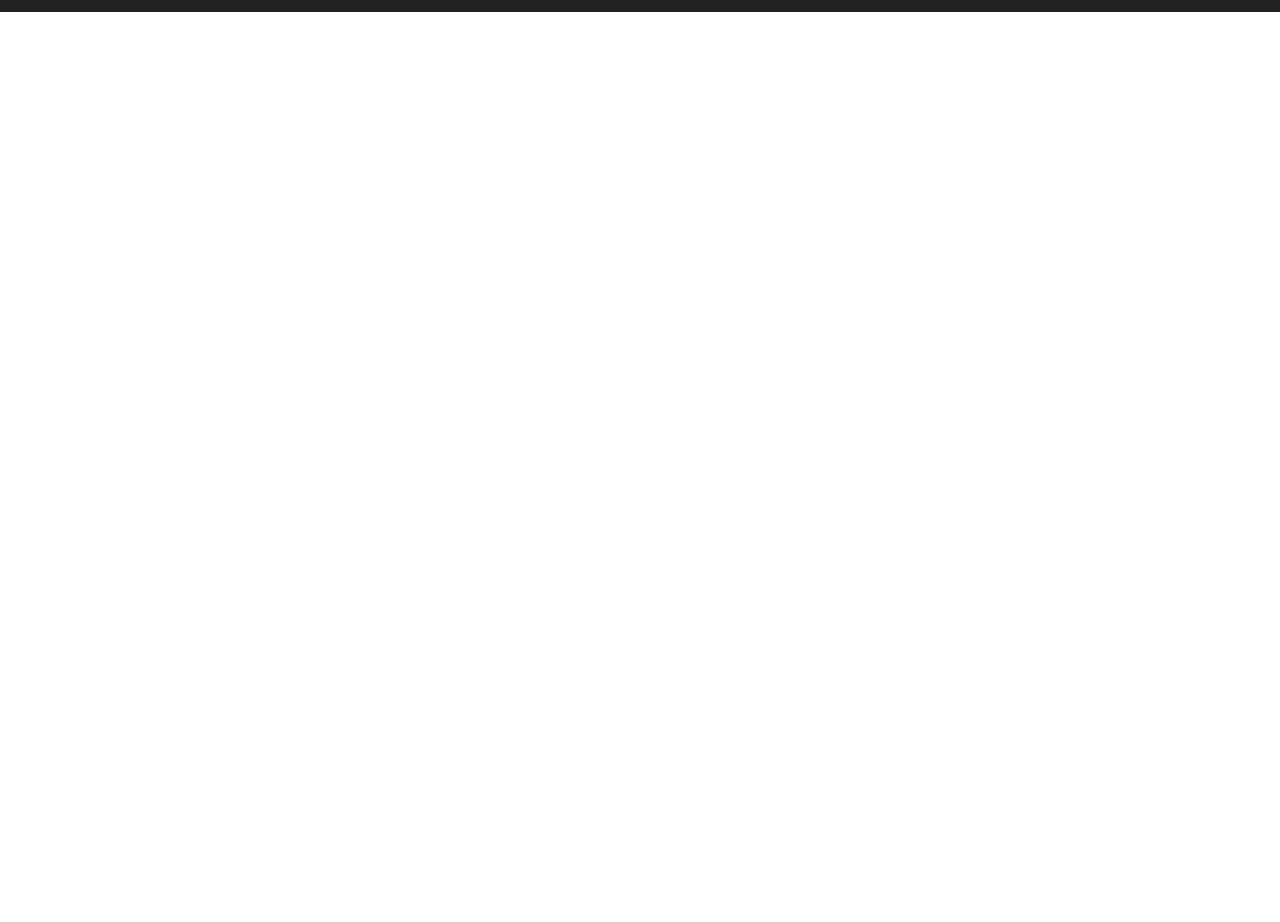
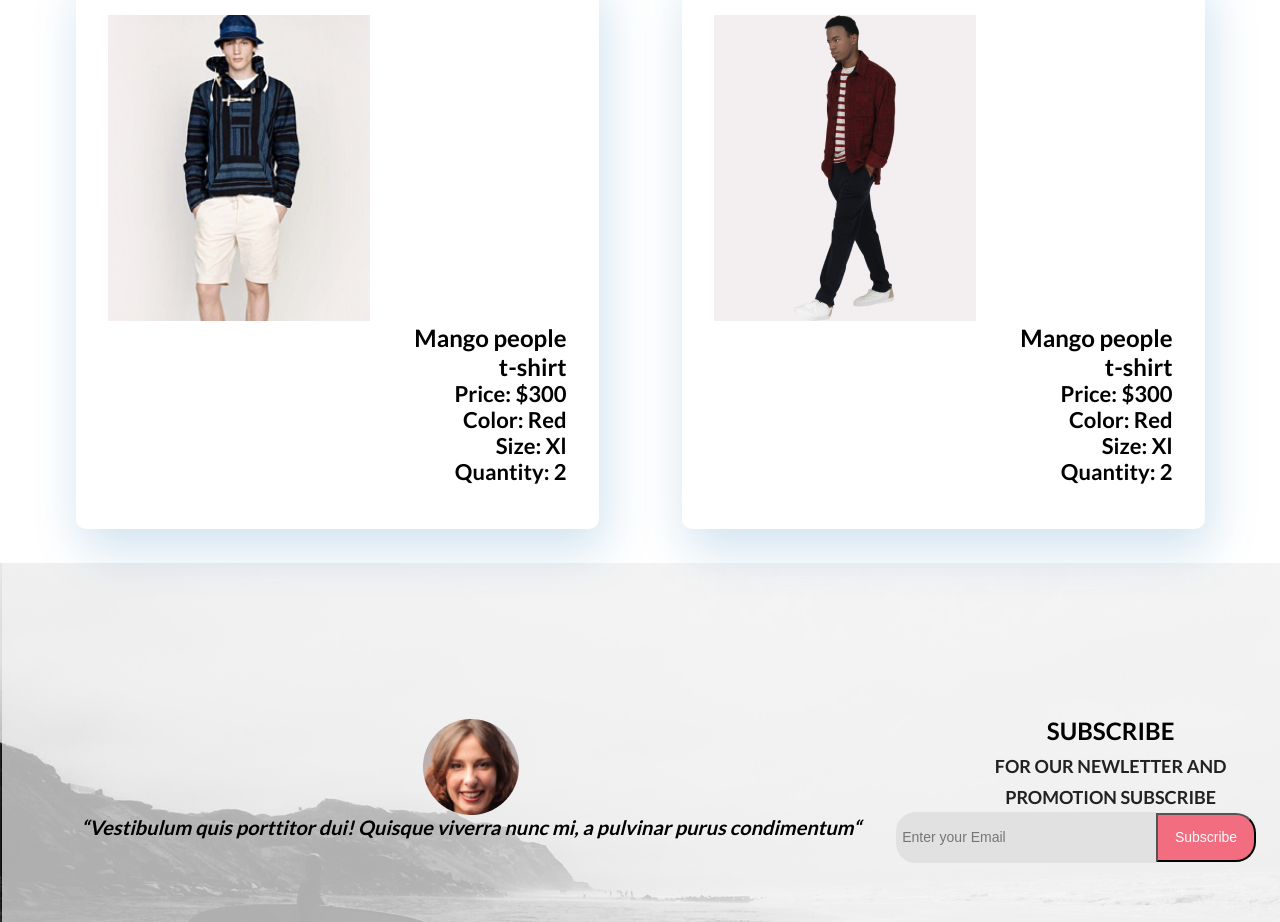
Before and after one commit to Mick-great/Myshop, a plain HTML site: page card.html in a window 1280 px wide. Shown: the part 286-1208 px from the top of the page. Before the commit the page ends 800 px from the top, so only its background shows below. Drawn offline with Linux system fonts and the light colour scheme; files that its build step writes are made by us from their sources.

Commit message:
add some code and picture to page card

```diff
--- a/card.html
+++ b/card.html
@@ -109,6 +109,50 @@
     <section class="header__card">
         <h1 class="header__title-card"> Shopping card</h1>
     </section>
+    <section class="contents__card">
+        <div class="card1">
+            <img src="images/sales.jpg" alt="card1">
+            <h2 class="cart__title">Mango people</h2>
+            <p class="cart__title-sub"> t-shirt</p>
+            <p class="card__text">Price: $300 </p>
+            <p class="card__info"> Color: Red</p>
+            <p class="card__size">Size: Xl</p>
+            <p class="card__quantity"> Quantity: 2</p>
+        </div>
+        <div class="card2">
+            <img src="images/sales2.jpg" alt="card2">
+            <h2 class="cart__title">Mango people</h2>
+            <p class="cart__title-sub">t-shirt</p>
+            <p class="card__text">Price: $300 </p>
+            <p class="card__info"> Color: Red</p>
+            <p class="card__size">Size: Xl</p>
+            <p class="card__quantity"> Quantity: 2</p>
+        </div>
+    </section>
+    <footer class="footer">
+        <div class="footer__main">
+            <div class="container">
+                <div class="footer__icon">
+                    <img class="footer__icon" src="images/Intersect.png">
+                    <p class="down__text">“Vestibulum quis porttitor dui! Quisque viverra nunc mi, a pulvinar purus
+                        condimentum“
+                    </p>
+                </div>
+                <h3 class="cut-down"> Send message </h3>
+            </div>
+            <div class="">
+                <h4 class="subscribe__title">subscribe</h4>
+                <p class="subscribe__text"> for our newletter and promotion
+                    subscribe </p>
+                <form action="#">
+                    <label class="input__text">
+                        <span class="visually-hidden">email</span>
+                        <input class="subscribe__email" type="email" required placeholder=" Enter your Email"></label>
+                    <button class="submit__button"> Subscribe </button>
+                </form>
+            </div>
+        </div>
+        </div>
         <div class="backcolor">
             <p class="footer__text"> © 2022 All rights reserved.</p>
             <ul class="style__icon">
--- a/style.css
+++ b/style.css
@@ -9,6 +9,80 @@
     --pinki: #F26376;
     --grey-light: #E1E1E1;
 
+}
+
+.contents__card {
+    display: flex;
+    justify-content: space-around;
+    padding: 34px;
+}
+
+.card1 {
+    width: 459px;
+    padding: 44px 32px;
+    box-shadow: 5px 20px 50px rgb(16 112 177 / 20%);
+    border-radius: 10px;
+    background-color: #FFFFFF
+}
+
+.card2 {
+    width: 459px;
+    padding: 44px 32px;
+    box-shadow: 5px 20px 50px rgb(16 112 177 / 20%);
+    border-radius: 10px;
+    background-color: #FFFFFF
+}
+
+.cart__title {
+    font-weight: 400;
+    font-size: 24px;
+    line-height: 29px;
+    display: flex;
+    justify-content: right;
+}
+
+.sales {
+    display: flex;
+}
+
+.cart__title-sub {
+    font-weight: 400;
+    font-size: 24px;
+    line-height: 29px;
+    display: flex;
+    justify-content: right;
+}
+
+.card__text {
+    font-weight: 400;
+    font-size: 22px;
+    line-height: 26px;
+    display: flex;
+    justify-content: right;
+}
+
+.card__info {
+    display: flex;
+    justify-content: right;
+    font-weight: 400;
+    font-size: 22px;
+    line-height: 26px;
+}
+
+.card__size {
+    display: flex;
+    justify-content: right;
+    font-weight: 400;
+    font-size: 22px;
+    line-height: 26px;
+}
+
+.card__quantity {
+    display: flex;
+    justify-content: right;
+    font-weight: 400;
+    font-size: 22px;
+    line-height: 26px;
 }
 
 .header {
@@ -26,6 +100,7 @@
     right: 0%;
     top: 4.29%;
     bottom: 87.24%;
+    background-color: var(--light-p)
 }
 
 .header__title-card {
@@ -460,7 +535,6 @@ a.button:active {
 }
 
 .down__text {
-    padding: 30px 0 0 0;
     font-style: italic;
     font-weight: 400;
     font-size: 20px;
@@ -500,6 +574,7 @@ a.button:active {
     align-items: center;
     text-decoration: none;
     color: var(--black);
+    margin-left: -45px;
 }
 
 .submit__button {
@@ -526,6 +601,9 @@ a.button:active {
 .bg {
     background-image: url(images/bg.jpg);
 }
+
+
+
 
 @media (max-width: 1024px) {
     .header__wrp {
```
Also changed, not shown: images/sales.jpg (added), images/sales2.jpg (added). Lines whose indentation alone changed are shown as unchanged.
